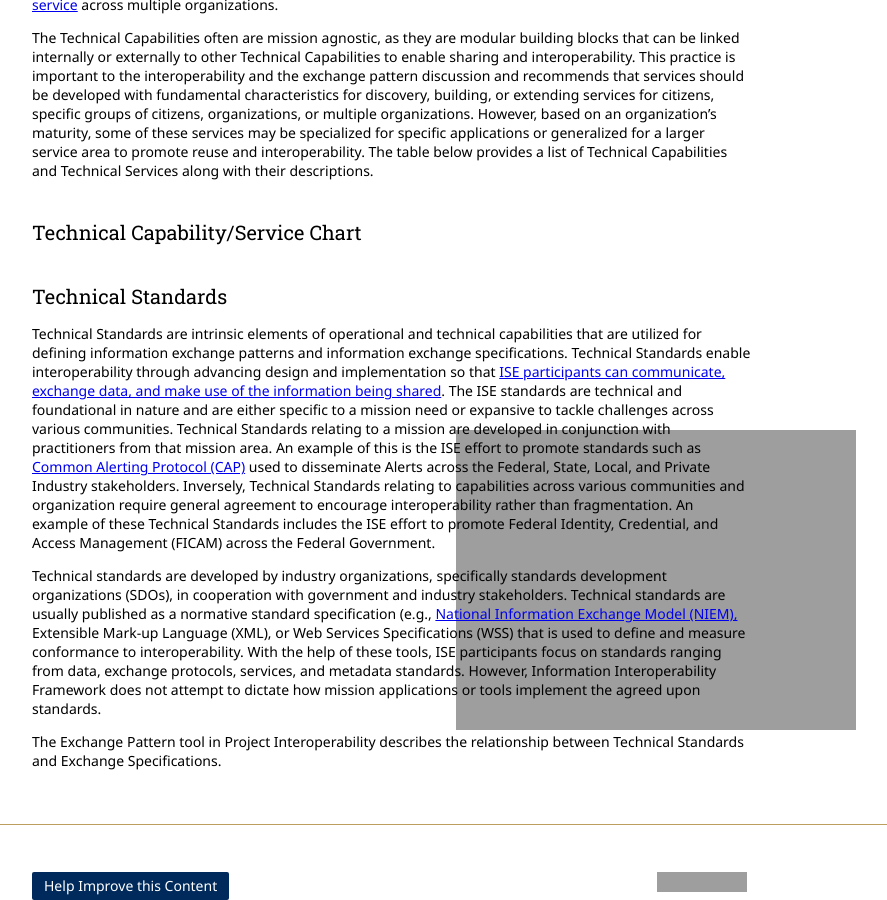
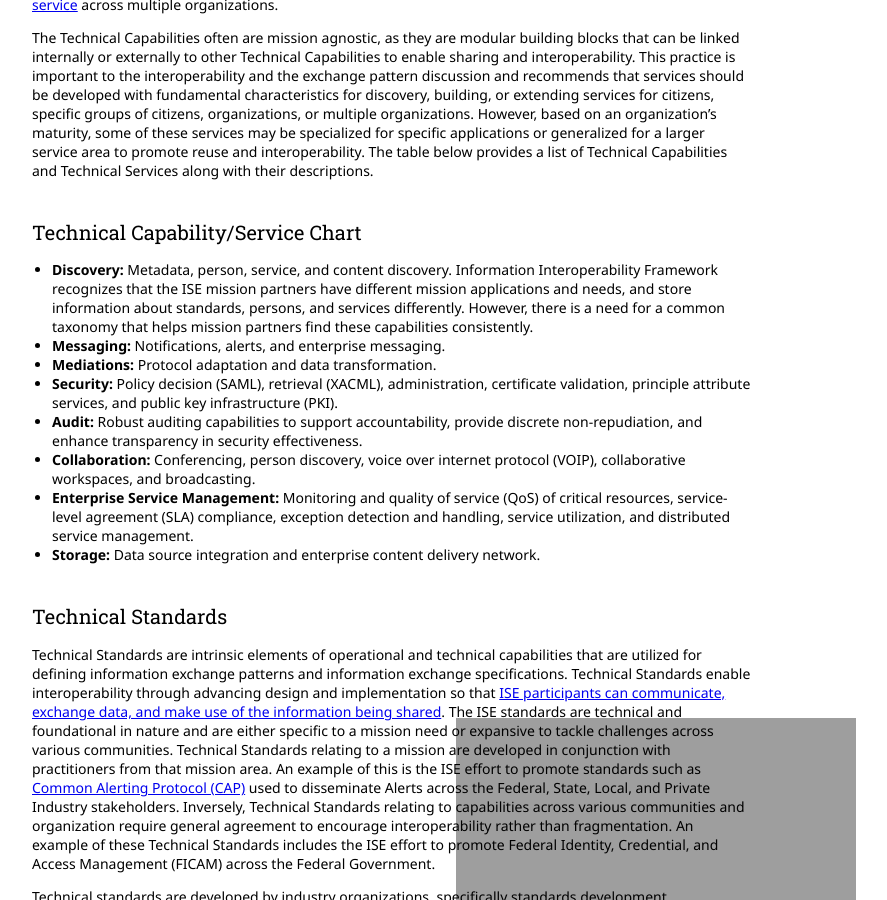
Before and after one commit to Project-Interoperability/project-interoperability.github.io, a Jekyll site: the page built from exchange-pattern-components.md, in a window 1280 px wide and 900 px high, scrolled down 1485 px. Shown: the whole window, without its empty margins (248-1135 px from the left). Built offline with Jekyll 4.4.1, drawn with Linux system fonts in a browser that asks for light colours; nearby versions of some CDN libraries; grey boxes are pictures that could not be loaded.

Commit message:
Update exchange-pattern-components.md

```diff
--- a/exchange-pattern-components.md
+++ b/exchange-pattern-components.md
@@ -30,6 +30,15 @@ The Technical Capabilities often are mission agnostic, as they are modular build
 
 ##Technical Capability/Service Chart
 
+* **Discovery:** Metadata, person, service, and content discovery. Information Interoperability Framework recognizes that the ISE mission partners have different mission applications and needs, and store information about standards, persons, and services differently. However, there is a need for a common taxonomy that helps mission partners find these capabilities consistently.
+* **Messaging:** Notifications, alerts, and enterprise messaging.
+* **Mediations:** Protocol adaptation and data transformation.
+* **Security:** Policy decision (SAML), retrieval (XACML), administration, certificate validation, principle attribute services, and public key infrastructure (PKI).
+* **Audit:** Robust auditing capabilities to support accountability, provide discrete non-repudiation, and enhance transparency in security effectiveness.
+* **Collaboration:** Conferencing, person discovery, voice over internet protocol (VOIP), collaborative workspaces, and broadcasting.
+* **Enterprise Service Management:** Monitoring and quality of service (QoS) of critical resources, service-level agreement (SLA) compliance, exception detection and handling, service utilization, and distributed service management.
+* **Storage:** Data source integration and enterprise content delivery network.
+
 ##Technical Standards
 
 Technical Standards are intrinsic elements of operational and technical capabilities that are utilized for defining information exchange patterns and information exchange specifications. Technical Standards enable interoperability through advancing design and implementation so that [ISE participants can communicate, exchange data, and make use of the information being shared](http://ise.gov/sites/default/files/ise-asm300-ctiss-issuance.pdf). The ISE standards are technical and foundational in nature and are either specific to a mission need or expansive to tackle challenges across various communities. Technical Standards relating to a mission are developed in conjunction with practitioners from that mission area. An example of this is the ISE effort to promote standards such as [Common Alerting Protocol (CAP)](http://docs.oasis-open.org/emergency/cap/v1.2/CAP-v1.2-os.html) used to disseminate Alerts across the Federal, State, Local, and Private Industry stakeholders. Inversely, Technical Standards relating to capabilities across various communities and organization require general agreement to encourage interoperability rather than fragmentation. An example of these Technical Standards includes the ISE effort to promote Federal Identity, Credential, and Access Management (FICAM) across the Federal Government.
```
